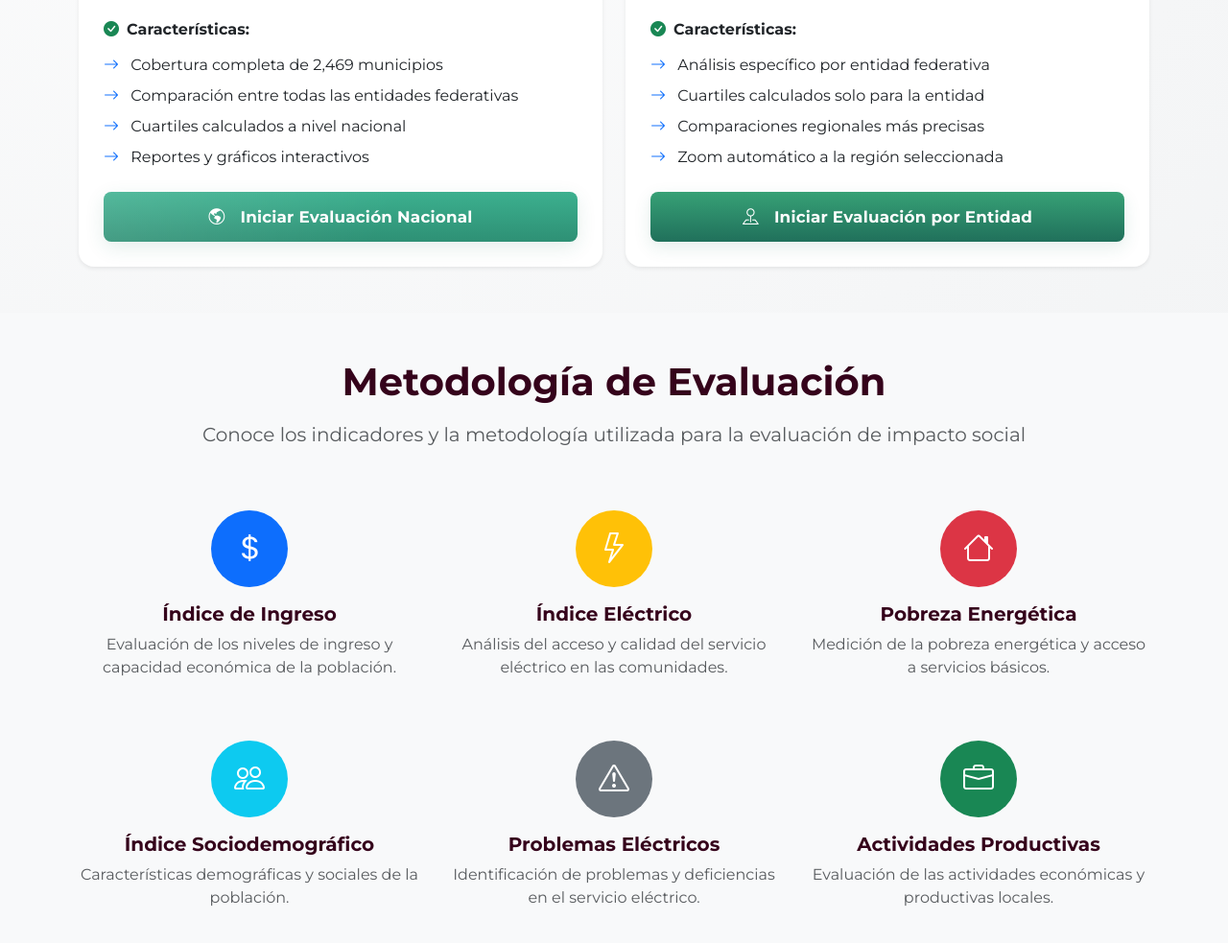
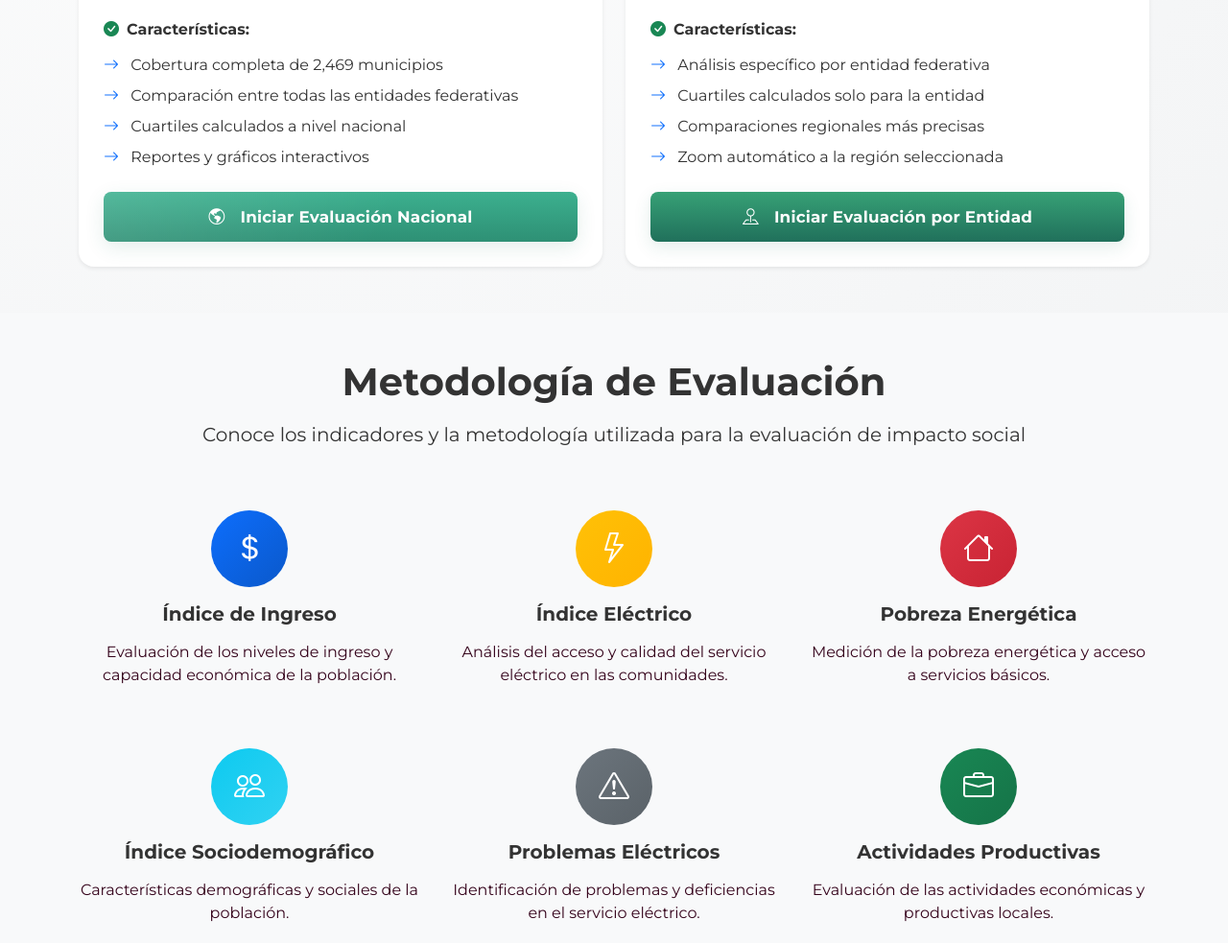
Before and after one commit to JSCEG/PlantillasMapasSENER, a plain HTML site: page index.html in a window 1280 px wide. Shown: the part 1080-2063 px from the top of the page at 96% size. Drawn offline with nearby package versions, Linux system fonts and the light colour scheme.

Commit message:
Avance listo 27082025

```diff
--- a/index.html
+++ b/index.html
@@ -5,7 +5,7 @@
     <meta charset="UTF-8">
     <meta http-equiv="X-UA-Compatible" content="IE=edge">
     <meta name="viewport" content="width=device-width, initial-scale=1.0">
-    <title>Geovisor SENER - Evaluación de Impacto Social</title>
+    <title style="color:#333 !important;">Geovisor SENER - Evaluación de Impacto Social</title>
 
     <!-- Google Fonts: Montserrat -->
     <link rel="preconnect" href="https://fonts.googleapis.com">
@@ -59,6 +59,18 @@
             border-bottom: 2px solid var(--color-verde-profundo);
         }
 
+        .evaluation-card .card-header h3 {
+            color: #333 !important;
+        }
+
+        .evaluation-card .card-body {
+            color: #333 !important;
+        }
+
+        .evaluation-card .card-text {
+            color: #555 !important;
+        }
+
         .evaluation-card .btn {
             transition: all 0.3s ease;
         }
@@ -76,8 +88,13 @@
             align-items: center;
             justify-content: center;
             margin: 0 auto 1rem;
-            color: white;
+            color: white !important;
             font-size: 2rem;
+        }
+
+        .methodology-section h5,
+        .methodology-section p {
+            color: #333 !important;
         }
 
         .methodology-section {
@@ -95,7 +112,11 @@
         .stats-number {
             font-size: 2.5rem;
             font-weight: 700;
-            color: var(--color-verde-profundo);
+            color: var(--color-verde-profundo) !important;
+        }
+
+        .stats-card small {
+            color: #666 !important;
         }
 
         /* Animaciones */
@@ -104,6 +125,7 @@
                 opacity: 0;
                 transform: translateY(30px);
             }
+
             to {
                 opacity: 1;
                 transform: translateY(0);
@@ -120,6 +142,64 @@
 
         .fade-in-up-delay-2 {
             animation: fadeInUp 0.6s ease-out 0.4s both;
+        }
+
+        /* Asegurar legibilidad de textos */
+        .card-body,
+        .card-text,
+        .card p,
+        .card li {
+            color: #333 !important;
+        }
+
+        .text-muted {
+            color: #666 !important;
+        }
+
+        .lead {
+            color: #555 !important;
+        }
+
+        h2,
+        h3,
+        h4,
+        h5,
+        h6 {
+            color: #333 !important;
+        }
+
+        .alert-light {
+            color: #333 !important;
+            background-color: #f8f9fa !important;
+        }
+
+        .alert-light .alert-heading {
+            color: #333 !important;
+        }
+
+        /* Iconos con colores específicos */
+        .feature-icon.bg-primary {
+            background: linear-gradient(135deg, #0d6efd 0%, #0a58ca 100%) !important;
+        }
+
+        .feature-icon.bg-warning {
+            background: linear-gradient(135deg, #ffc107 0%, #ffb300 100%) !important;
+        }
+
+        .feature-icon.bg-danger {
+            background: linear-gradient(135deg, #dc3545 0%, #c82333 100%) !important;
+        }
+
+        .feature-icon.bg-info {
+            background: linear-gradient(135deg, #0dcaf0 0%, #31d2f2 100%) !important;
+        }
+
+        .feature-icon.bg-secondary {
+            background: linear-gradient(135deg, #6c757d 0%, #5a6268 100%) !important;
+        }
+
+        .feature-icon.bg-success {
+            background: linear-gradient(135deg, #198754 0%, #157347 100%) !important;
         }
 
         /* Responsive */
@@ -170,10 +250,10 @@
                             de proyectos energéticos a nivel nacional y por entidad federativa.
                         </p>
                         <div class="d-flex gap-3 flex-wrap">
-                            <a href="#evaluaciones" class="btn btn-light btn-lg">
+                            <a href="#evaluaciones" class="btn btn-dark btn-lg">
                                 <i class="bi bi-arrow-down me-2"></i>Comenzar Evaluación
                             </a>
-                            <a href="#metodologia" class="btn btn-outline-light btn-lg">
+                            <a href="#metodologia" class="btn btn-outline-dark btn-lg">
                                 <i class="bi bi-info-circle me-2"></i>Conocer Metodología
                             </a>
                         </div>
@@ -232,7 +312,7 @@
                     <div class="card evaluation-card shadow-sm">
                         <div class="card-header text-center py-4">
                             <div class="feature-icon">
-                                <i class="bi bi-map"></i>
+                                <i class="bi bi-map" style="color:#333"></i>
                             </div>
                             <h3 class="h4 fw-bold mb-0">Evaluación Nacional</h3>
                         </div>
@@ -243,23 +323,23 @@
                             </p>
 
                             <div class="mb-4">
-                                <h6 class="fw-bold mb-3">
+                                <h6 class="fw-bold mb-3" style="color: #333 !important;">
                                     <i class="bi bi-check-circle-fill text-success me-2"></i>Características:
                                 </h6>
                                 <ul class="list-unstyled">
-                                    <li class="mb-2">
+                                    <li class="mb-2" style="color: #333 !important;">
                                         <i class="bi bi-arrow-right text-primary me-2"></i>
                                         Cobertura completa de 2,469 municipios
                                     </li>
-                                    <li class="mb-2">
+                                    <li class="mb-2" style="color: #333 !important;">
                                         <i class="bi bi-arrow-right text-primary me-2"></i>
                                         Comparación entre todas las entidades federativas
                                     </li>
-                                    <li class="mb-2">
+                                    <li class="mb-2" style="color: #333 !important;">
                                         <i class="bi bi-arrow-right text-primary me-2"></i>
                                         Cuartiles calculados a nivel nacional
                                     </li>
-                                    <li class="mb-2">
+                                    <li class="mb-2" style="color: #333 !important;"></li>
                                     <i class="bi bi-arrow-right text-primary me-2"></i>
                                     Reportes y gráficos interactivos
                                     </li>
@@ -281,7 +361,7 @@
                     <div class="card evaluation-card shadow-sm">
                         <div class="card-header text-center py-4">
                             <div class="feature-icon">
-                                <i class="bi bi-geo-alt"></i>
+                                <i class="bi bi-geo-alt" style="color:#333"></i>
                             </div>
                             <h3 class="h4 fw-bold mb-0">Evaluación por Entidad</h3>
                         </div>
@@ -292,23 +372,23 @@
                             </p>
 
                             <div class="mb-4">
-                                <h6 class="fw-bold mb-3">
+                                <h6 class="fw-bold mb-3" style="color: #333 !important;">
                                     <i class="bi bi-check-circle-fill text-success me-2"></i>Características:
                                 </h6>
                                 <ul class="list-unstyled">
-                                    <li class="mb-2">
+                                    <li class="mb-2" style="color: #333 !important;">
                                         <i class="bi bi-arrow-right text-primary me-2"></i>
                                         Análisis específico por entidad federativa
                                     </li>
-                                    <li class="mb-2">
+                                    <li class="mb-2" style="color: #333 !important;">
                                         <i class="bi bi-arrow-right text-primary me-2"></i>
                                         Cuartiles calculados solo para la entidad
                                     </li>
-                                    <li class="mb-2">
+                                    <li class="mb-2" style="color: #333 !important;">
                                         <i class="bi bi-arrow-right text-primary me-2"></i>
                                         Comparaciones regionales más precisas
                                     </li>
-                                    <li class="mb-2">
+                                    <li class="mb-2" style="color: #333 !important;"></li>
                                     <i class="bi bi-arrow-right text-primary me-2"></i>
                                     Zoom automático a la región seleccionada
                                     </li>
@@ -345,8 +425,8 @@
                             <div class="feature-icon bg-primary">
                                 <i class="bi bi-currency-dollar"></i>
                             </div>
-                            <h5 class="fw-bold">Índice de Ingreso</h5>
-                            <p class="text-muted">
+                            <h5 class="fw-bold" style="color: #333 !important;">Índice de Ingreso</h5>
+                            <p style="color: #666 !important;"></p>
                             Evaluación de los niveles de ingreso y capacidad económica de la población.
                             </p>
                         </div>
@@ -356,8 +436,8 @@
                             <div class="feature-icon bg-warning">
                                 <i class="bi bi-lightning"></i>
                             </div>
-                            <h5 class="fw-bold">Índice Eléctrico</h5>
-                            <p class="text-muted">
+                            <h5 class="fw-bold" style="color: #333 !important;">Índice Eléctrico</h5>
+                            <p style="color: #666 !important;"></p>
                             Análisis del acceso y calidad del servicio eléctrico en las comunidades.
                             </p>
                         </div>
@@ -367,8 +447,8 @@
                             <div class="feature-icon bg-danger">
                                 <i class="bi bi-house"></i>
                             </div>
-                            <h5 class="fw-bold">Pobreza Energética</h5>
-                            <p class="text-muted">
+                            <h5 class="fw-bold" style="color: #333 !important;">Pobreza Energética</h5>
+                            <p style="color: #666 !important;"></p>
                             Medición de la pobreza energética y acceso a servicios básicos.
                             </p>
                         </div>
@@ -381,8 +461,8 @@
                             <div class="feature-icon bg-info">
                                 <i class="bi bi-people"></i>
                             </div>
-                            <h5 class="fw-bold">Índice Sociodemográfico</h5>
-                            <p class="text-muted">
+                            <h5 class="fw-bold" style="color: #333 !important;">Índice Sociodemográfico</h5>
+                            <p style="color: #666 !important;"></p>
                             Características demográficas y sociales de la población.
                             </p>
                         </div>
@@ -392,8 +472,8 @@
                             <div class="feature-icon bg-secondary">
                                 <i class="bi bi-exclamation-triangle"></i>
                             </div>
-                            <h5 class="fw-bold">Problemas Eléctricos</h5>
-                            <p class="text-muted">
+                            <h5 class="fw-bold" style="color: #333 !important;">Problemas Eléctricos</h5>
+                            <p style="color: #666 !important;"></p>
                             Identificación de problemas y deficiencias en el servicio eléctrico.
                             </p>
                         </div>
@@ -403,8 +483,8 @@
                             <div class="feature-icon bg-success">
                                 <i class="bi bi-briefcase"></i>
                             </div>
-                            <h5 class="fw-bold">Actividades Productivas</h5>
-                            <p class="text-muted">
+                            <h5 class="fw-bold" style="color: #333 !important;">Actividades Productivas</h5>
+                            <p style="color: #666 !important;"></p>
                             Evaluación de las actividades económicas y productivas locales.
                             </p>
                         </div>
@@ -478,7 +558,7 @@
 
     <!-- Smooth scrolling for anchor links -->
     <script>
-        document.addEventListener('DOMContentLoaded', function() {
+        document.addEventListener('DOMContentLoaded', function () {
             // Smooth scrolling for anchor links
             document.querySelectorAll('a[href^="#"]').forEach(anchor => {
                 anchor.addEventListener('click', function (e) {
--- a/style.css
+++ b/style.css
@@ -2223,3 +2223,7 @@ html.dark body { ... }
     margin-right: 6px;
     display: inline-block;
 }
+
+h1 {
+    color: #111;
+}
```
Lines whose indentation alone changed are shown as unchanged.
